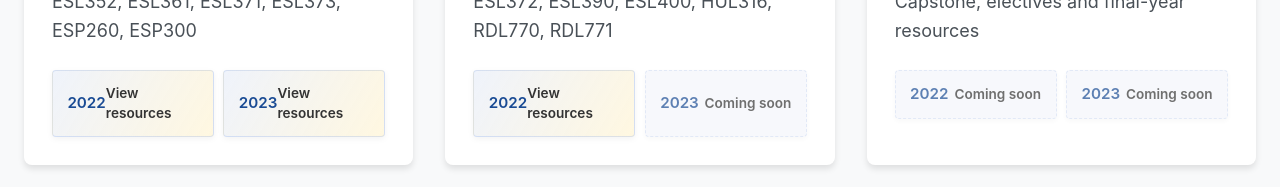
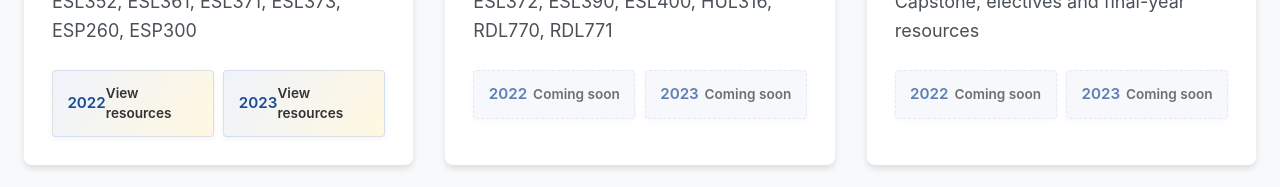
Before and after one commit to deepanshu210306/Esoc, a React (Vite) app: page /resources in a window 1280 px wide. Shown: the part 1078-1265 px from the top of the page. Built offline with nearby package versions, Linux system fonts and the light colour scheme.

Commit message:
final draft 2025

```diff
--- a/src/pages/ResourcesPage.jsx
+++ b/src/pages/ResourcesPage.jsx
@@ -11,7 +11,7 @@ const ResourcesPage = () => {
       yearLinks: [
         {
           year: "2022",
-          link: "https://csciitd-my.sharepoint.com/personal/es1230560_iitd_ac_in/_layouts/15/onedrive.aspx?id=%2Fpersonal%2Fes1230560%5Fiitd%5Fac%5Fin%2FDocuments%2F23ES1%20Resources%2FSemester%203&ga=1",
+          link: "https://csciitd-my.sharepoint.com/personal/es1221792_iitd_ac_in/_layouts/15/onedrive.aspx?id=%2Fpersonal%2Fes1221792%5Fiitd%5Fac%5Fin%2FDocuments%2FShreyans%20Singh%27s%20Acad%20Drive%2Fsem%203&viewid=c6b1c65c%2D0387%2D40d8%2Dbcb0%2D98e146433cd5&ga=1",
           status: "available"
         },
         {
@@ -29,7 +29,7 @@ const ResourcesPage = () => {
       yearLinks: [
         {
           year: "2022",
-          link: "https://csciitd-my.sharepoint.com/personal/es1230560_iitd_ac_in/_layouts/15/onedrive.aspx?id=%2Fpersonal%2Fes1230560%5Fiitd%5Fac%5Fin%2FDocuments%2F23ES1%20Resources%2FSemester%204&ga=1",
+          link: "https://csciitd-my.sharepoint.com/personal/es1221792_iitd_ac_in/_layouts/15/onedrive.aspx?id=%2Fpersonal%2Fes1221792%5Fiitd%5Fac%5Fin%2FDocuments%2FShreyans%20Singh%27s%20Acad%20Drive%2Fsem%204&viewid=c6b1c65c%2D0387%2D40d8%2Dbcb0%2D98e146433cd5&ga=1",
           status: "available"
         },
         {
@@ -65,7 +65,7 @@ const ResourcesPage = () => {
       yearLinks: [
         {
           year: "2022",
-          link: "https://csciitd-my.sharepoint.com/personal/es1210186_iitd_ac_in/_layouts/15/onedrive.aspx?id=%2Fpersonal%2Fes1210186%5Fiitd%5Fac%5Fin%2FDocuments%2FResources%20ES1%2FSEM%206&ga=1",
+          link: "https://csciitd-my.sharepoint.com/personal/es1221792_iitd_ac_in/_layouts/15/onedrive.aspx?id=%2Fpersonal%2Fes1221792%5Fiitd%5Fac%5Fin%2FDocuments%2FShreyans%20Singh%27s%20Acad%20Drive%2Fsem%206%281%29&viewid=c6b1c65c%2D0387%2D40d8%2Dbcb0%2D98e146433cd5&ga=1",
           status: "available"
         },
         {
@@ -83,8 +83,8 @@ const ResourcesPage = () => {
       yearLinks: [
         {
           year: "2022",
-          link: "https://csciitd-my.sharepoint.com/personal/es1210186_iitd_ac_in/_layouts/15/onedrive.aspx?id=%2Fpersonal%2Fes1210186%5Fiitd%5Fac%5Fin%2FDocuments%2FResources%20ES1%2FSEM%207&ga=1",
-          status: "available"
+          link: "#",
+          status: "coming-soon"
         },
         {
           year: "2023",
```
